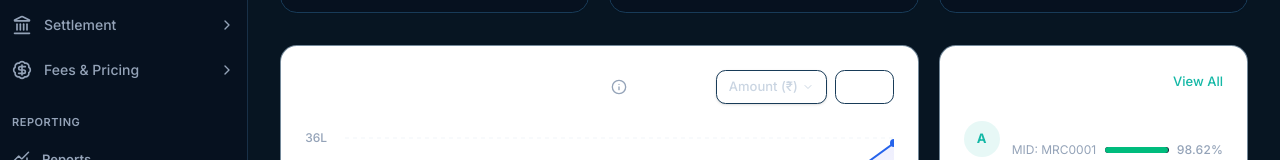
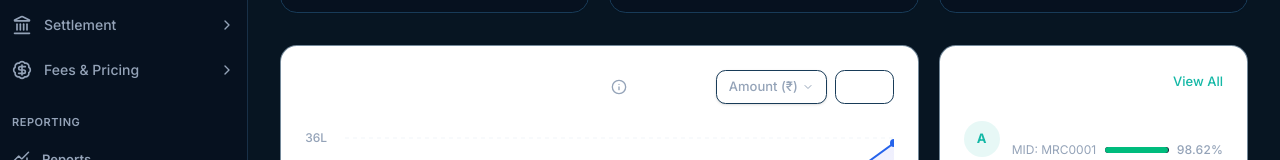
Before and after one commit to 0xkid-root/payoutClone, a Next.js app: page /dashboard in a window 1280 px wide. Shown: the part 515-675 px from the top of the page. Built offline with nearby package versions, Linux system fonts and the light colour scheme.

Commit message:
style: update payout-volume-chart.tsx for theme migration

```diff
--- a/src/features/dashboard/components/payout-volume-chart.tsx
+++ b/src/features/dashboard/components/payout-volume-chart.tsx
@@ -31,7 +31,7 @@ export function PayoutVolumeChart() {
           <Info className="h-4 w-4 text-muted-foreground" />
         </div>
         <div className="flex items-center gap-2">
-          <button className="flex items-center gap-1 rounded-md border border-border bg-white px-3 py-1.5 text-[13px] font-medium text-slate-600 shadow-sm border-border bg-background dark:text-slate-300">
+          <button className="flex items-center gap-1 rounded-md border border-border bg-white px-3 py-1.5 text-[13px] font-medium text-muted-foreground shadow-sm border-border bg-background text-foreground">
             Amount (₹)
             <ChevronDown className="h-3 w-3" />
           </button>
```
